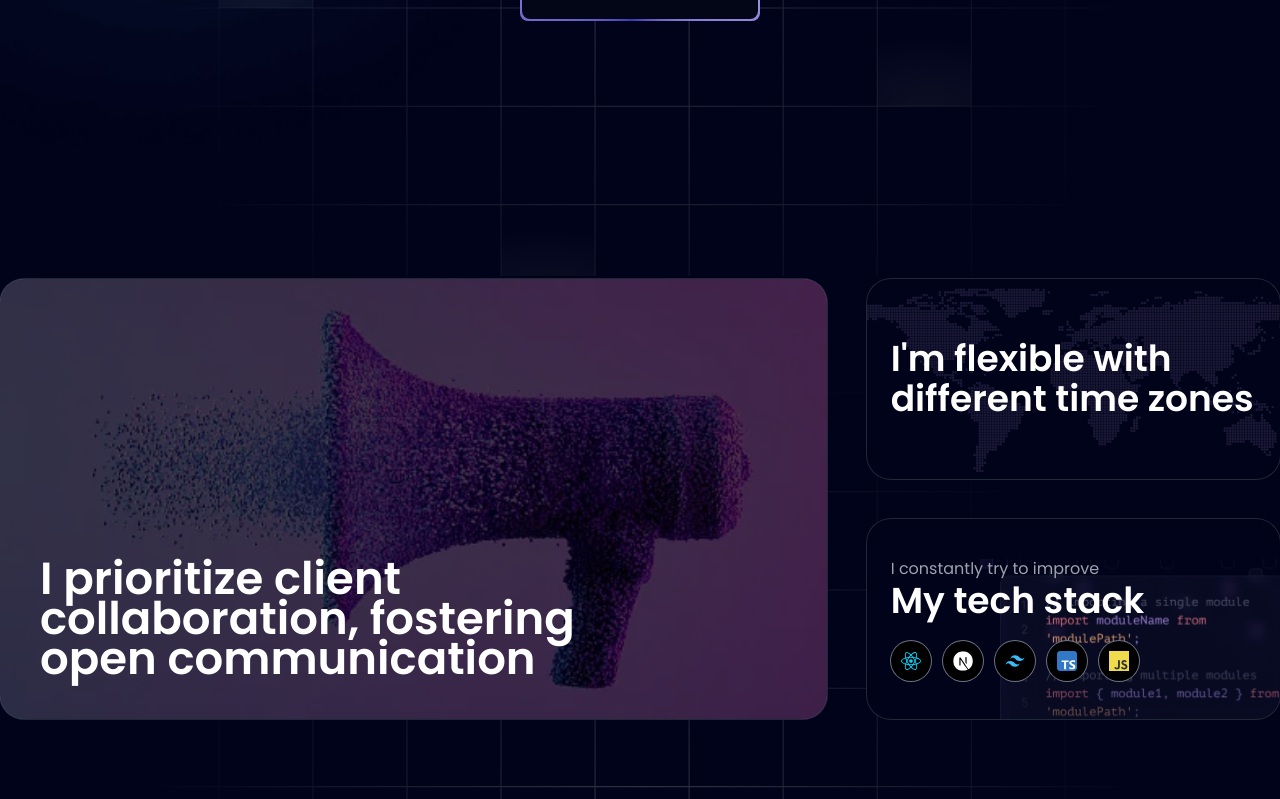
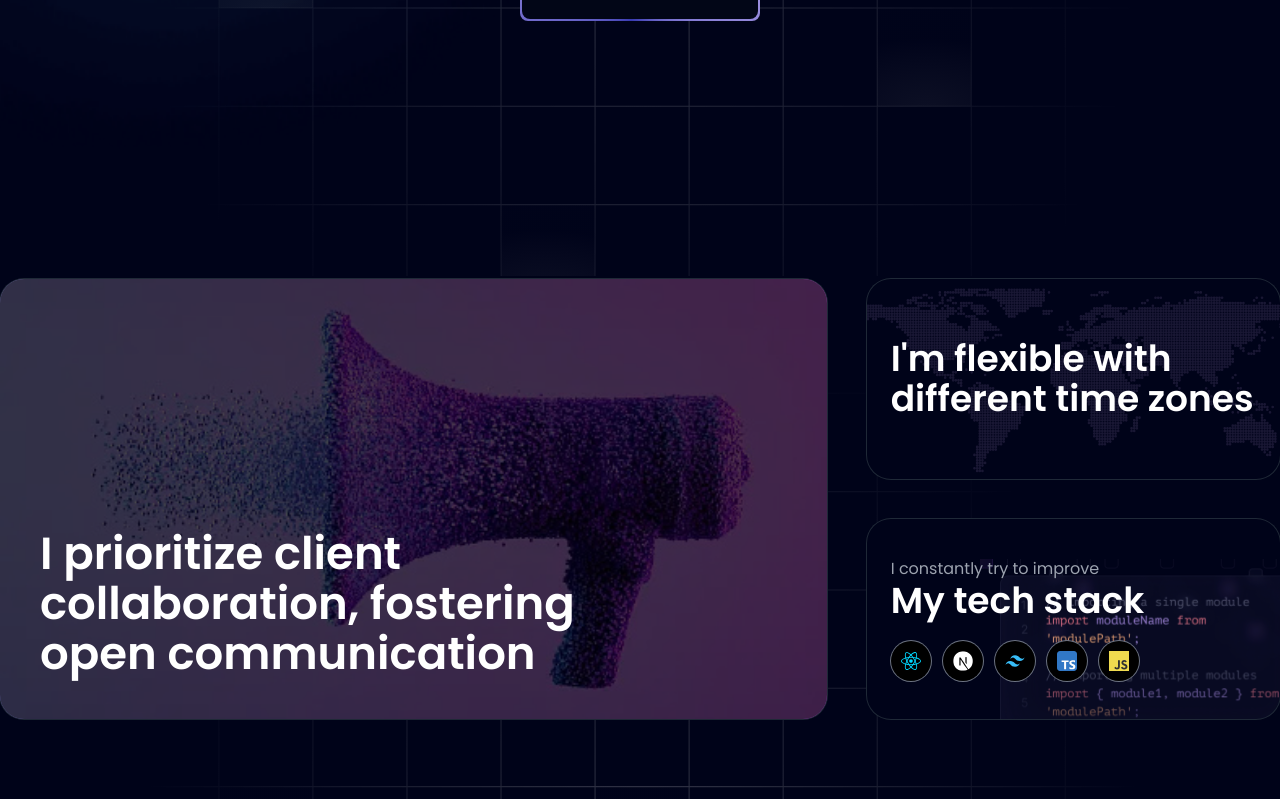
Before and after one commit to theblvckdev/portfolio_v2, a React (Vite) app: page / in a window 1280 px wide. Shown: the part 601-1400 px from the top of the page. Built offline with nearby package versions, Linux system fonts and the light colour scheme.

Commit message:
inline styling to increase text line height

```diff
--- a/src/pages/homepage/components/gird.tsx
+++ b/src/pages/homepage/components/gird.tsx
@@ -69,6 +69,7 @@ const Grid: React.FC = () => {
                     <h3
                       data-aos="fade-in"
                       data-aos-duration="2000"
+                      style={{ lineHeight: "50px" }}
                       className="text-white xl:text-[45px] md:text-4xl text-2xl font-semibold font-poppins"
                     >
                       I prioritize client collaboration, fostering open
```
